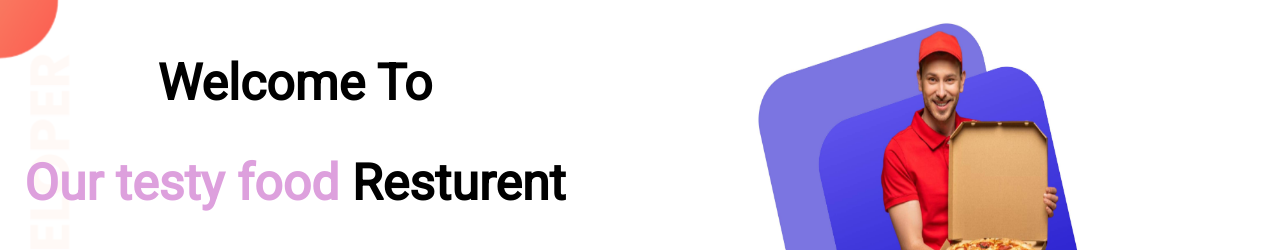
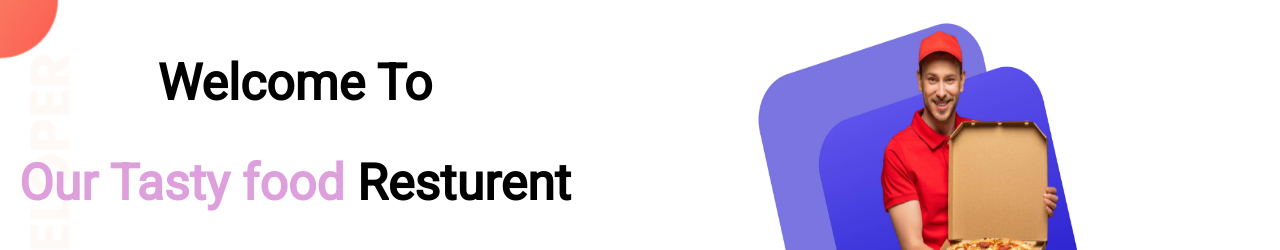
Before and after one commit to Shormily/Food-Resturent-part1, a plain HTML site: page index.html in a window 1280 px wide. Shown: the top 250 px of the page. Drawn offline with Linux system fonts and the light colour scheme.

Commit message:
-section1 added

```diff
--- a/index.html
+++ b/index.html
@@ -15,7 +15,7 @@
  <section class="section1">
 
     <div><h1>Welcome To</h1>
-    <h1 ><span class="color">Our testy food </span> Resturent </h1>
+    <h1 ><span class="color">Our Tasty food </span> Resturent </h1>
     <h3>Eat well and stay healthy</h3>
     <p>Our restaurant is always trying to serve delicious food and we have succeeded with the blessings of Allah and we will try our best to offer you more different types of food so if you want to eat that delicious food, order us and we will go home delivery. </p>
     <a class="anchor-button" target="_blank" href="https://www.linkedin.com/company/programminghero/">Order Now</a>
```
